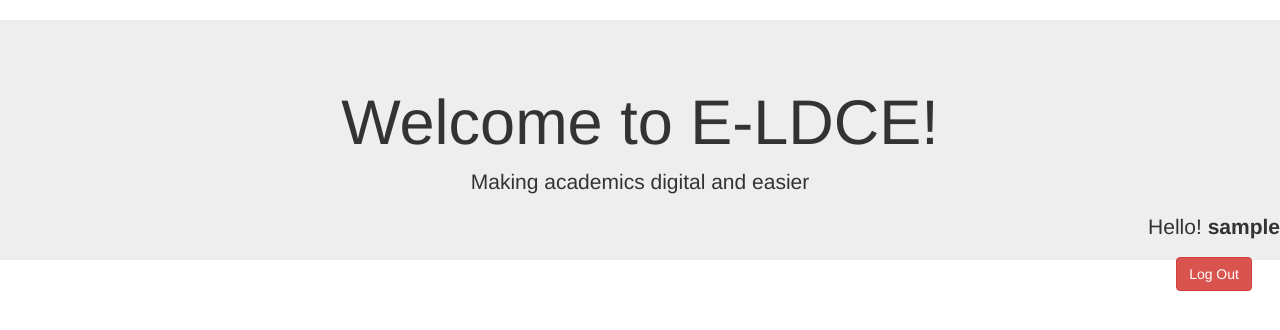
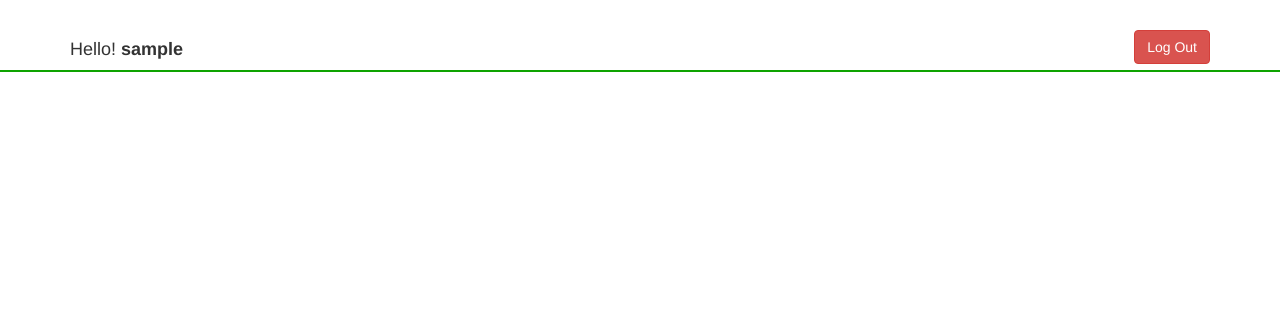
Before and after one commit to madhusudanrathore/dot_slash-ecampus, a PHP site: page /header.php in a window 1280 px wide. Shown: the part 52-382 px from the top of the page. Run offline with PHP 8.4, Linux system fonts and the light colour scheme; the visitor is signed in with stand-in values (Sample User, id 1); a stand-in replaces the project's code that opens the database connection.

Commit message:
Add files via upload

```diff
--- a/header.php
+++ b/header.php
@@ -65,19 +65,25 @@
   		</div>
 	</nav>
 
-	<div class="jumbotron jumbotron-fluid" style="text-align: center;">
-		<h1 class="display-4">Welcome to E-LDCE!</h1>
-		<p class="lead">Making academics digital and easier</p>
-		<div style="float: right;">
-			<p>Hello! <b><?php echo $_SESSION['user_name']; ?></b></p>
+		<div style="border-bottom: #0EA300 solid 2px;">
+			<div class="container">
+				<div class="row" style="padding-top: 10px;">
+					<div class="col-xs-6" align="left">
+						<h4>Hello! <b><?php echo $_SESSION['user_name']; ?></b></h4>
 							<?php
 								$type = $_SESSION['user_type'];
 								if( $type == "AUTHORITY"){
 							?>
 								<a href="./create_blog.php" target="_blank" class="btn btn-primary" value="New Blog">New Blog</a>
 							<?php } ?>
+					</div>
+
+					<div class="col-xs-6" align="right">
 						<form method="POST" action="./controller.php">
 							<input type="submit" class="btn btn-danger" name="log_out_btn" value="Log Out">
 						</form>
 					</div>
 				</div>
+			</div>
+		</div>
+		<br><br>
```
Lines whose indentation alone changed are shown as unchanged.
